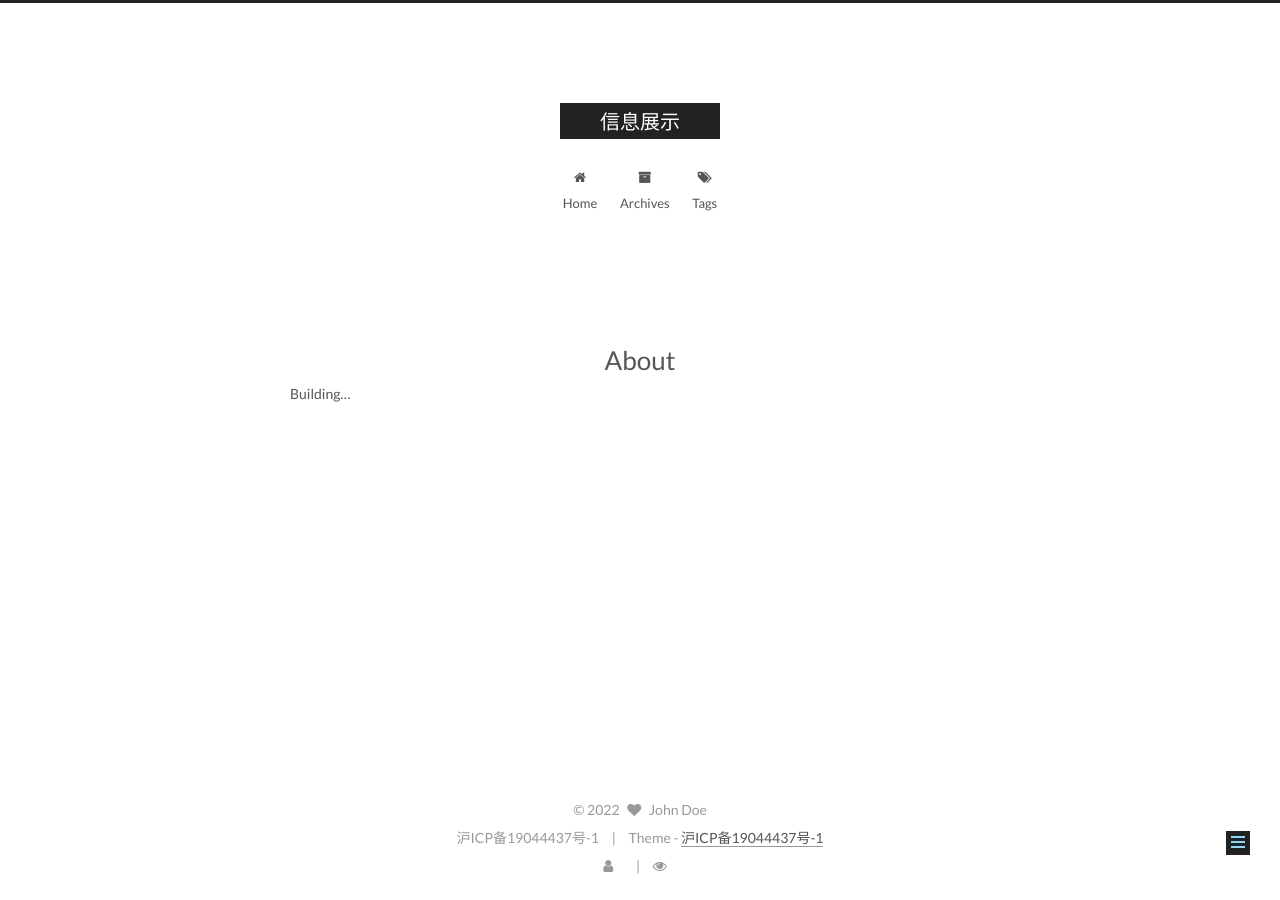
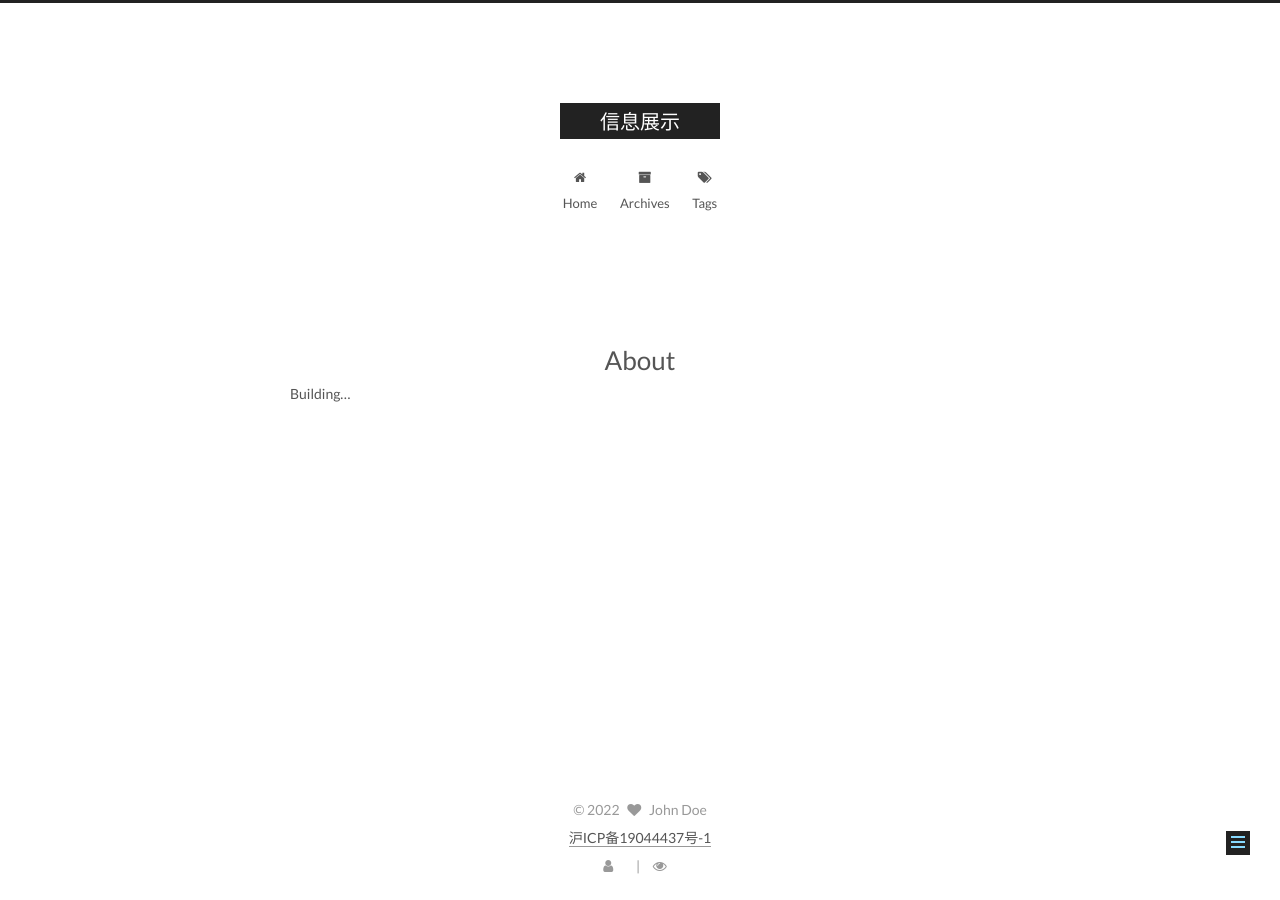
Before and after one commit to web3fans/web3fans.github.io, a Jekyll site: the page built from about/index.md, in a window 1280 px wide. Built offline with Jekyll 4.4.1, drawn with Linux system fonts in a browser that asks for light colours; comment, search, counter and statistics services are not loaded.

Commit message:
Update footer.html

```diff
--- a/_includes/_partials/footer.html
+++ b/_includes/_partials/footer.html
@@ -10,12 +10,7 @@
 </div>
 
 {% if site.copyright %}
-<div class="powered-by">
-  {{ __.footer.powered | replace: '%s', '<a class="theme-link" href="https://jekyllrb.com">Jekyll</a>') }}
-</div>
-
 <div class="theme-info">
-  {{ __.footer.theme }} -
   <a class="theme-link" href="https://beian.miit.gov.cn/">
     沪ICP备19044437号-1
   </a>
```
